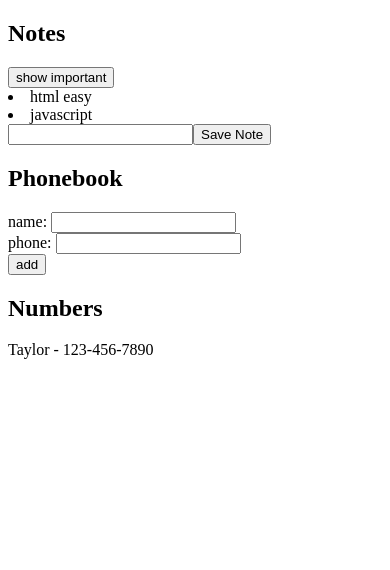
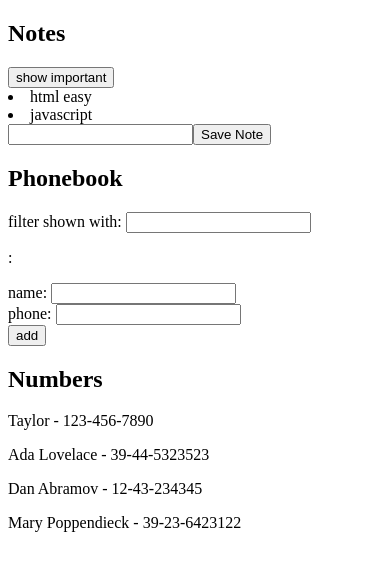
Before and after one commit to tdean787/fullstackopen-main-curriculum, a React (Create React App) app: page / in a window 390 px wide. Shown: the top 570 px of the page. Built offline with nearby package versions, Linux system fonts and the light colour scheme.

Commit message:
Added the filter functionality per 2.9 phonebook step4

```diff
--- a/src/App.js
+++ b/src/App.js
@@ -63,9 +63,16 @@ const App = (props) => {
 
   const [persons, setPersons] = useState([
     { name: "Taylor", id: "Taylor", phone: "123-456-7890" },
+    { name: "Ada Lovelace", phone: "39-44-5323523" },
+    { name: "Dan Abramov", phone: "12-43-234345" },
+    { name: "Mary Poppendieck", phone: "39-23-6423122" },
   ]);
 
-  const [newName, setNewName] = useState({ name: "", phone: "" });
+  //initialize state of filteredPersons as array of objects
+  const [filteredPersons, setFilteredPersons] = useState([
+    { name: "", id: "", phone: "" },
+  ]);
+  const [newName, setNewName] = useState([]);
   const courses = [
     {
       name: "Half Stack application development",
@@ -153,6 +160,16 @@ const App = (props) => {
     setNewName({ ...newName, phone: event.target.value });
   };
 
+  //when filter input changes call function and set the state of filtered persons
+  //to any names which contain string in input
+  const filterPersons = (event) => {
+    console.log(event.target.value);
+    const fPersons = persons.filter((person) =>
+      person.name.toLowerCase().includes(event.target.value.toLowerCase())
+    );
+    setFilteredPersons(fPersons);
+    console.log(fPersons);
+  };
   return (
     <div>
       <div>
@@ -193,6 +210,16 @@ const App = (props) => {
       </div>
       <div>
         <h2>Phonebook</h2>
+        <div>
+          filter shown with: <input onChange={filterPersons} />
+        </div>
+        {/* render a list of p tags with the filtered person object array. list name and number*/}
+        {filteredPersons.map((person) => (
+          <p>
+            {person.name} : {person.phone}
+          </p>
+        ))}
+
         <form onSubmit={addPerson}>
           <div>
             name: <input onChange={personChange} />
--- a/src/index.js
+++ b/src/index.js
@@ -6,4 +6,7 @@ const notes = [
   { content: "javascript", id: 2, important: false },
 ];
 
-ReactDOM.render(<App notes={notes} />, document.getElementById("root"));
+ReactDOM.render(
+  <App notes={notes} key={notes} />,
+  document.getElementById("root")
+);
```
